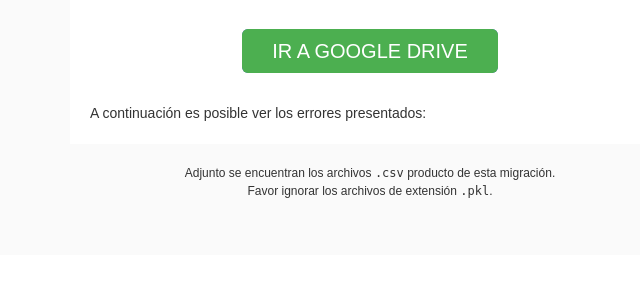
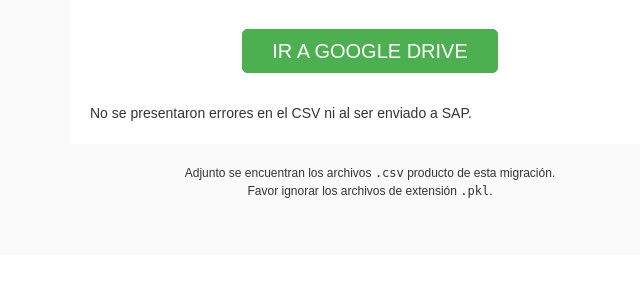
Before and after one commit to Alfareiza/migration-sap-medicar, a Django app: template base/templates/notifiers/index.html in a window 1280 px wide. Shown: the part 277-577 px from the top of the page, without its empty margins (270-910 px from the left). Run offline with Django 4.2, Linux system fonts and the light colour scheme; the template is opened without the code that fills it, so the values that code supplies are empty.

Commit message:
No muestra el mensaje de que hay errores cuando no hay errores

```diff
--- a/base/templates/notifiers/index.html
+++ b/base/templates/notifiers/index.html
@@ -209,8 +209,15 @@ a[x-apple-data-detectors] {
                       <td align="center" style="padding:0;Margin:0;padding-top:10px;padding-bottom:10px"><span class="es-button-border" style="border-style:solid;border-color:#2CB543;background:#5C68E2;border-width:0px;display:inline-block;border-radius:6px;width:auto"><a href="https://drive.google.com/drive/folders/1L_wNSTrh6cebvEQox9zII35z0cCiasyl" class="es-button" target="_blank" style="mso-style-priority:100 !important;text-decoration:none;-webkit-text-size-adjust:none;-ms-text-size-adjust:none;mso-line-height-rule:exactly;color:#FFFFFF;font-size:20px;padding:10px 30px 10px 30px;display:inline-block;background:#4caf50;border-radius:6px;font-family:arial, 'helvetica neue', helvetica, sans-serif;font-weight:normal;font-style:normal;line-height:24px;width:auto;text-align:center;mso-padding-alt:0;mso-border-alt:10px solid #5C68E2;padding-left:30px;padding-right:30px">
                               IR A GOOGLE DRIVE</a></span></td>
                      </tr>
+
                      <tr>
-                      <td align="left" style="padding:0;Margin:0;padding-bottom:10px;padding-top:20px"><p style="Margin:0;-webkit-text-size-adjust:none;-ms-text-size-adjust:none;mso-line-height-rule:exactly;font-family:arial, 'helvetica neue', helvetica, sans-serif;line-height:21px;color:#333333;font-size:14px">A continuación es posible ver los errores presentados:</p></td>
+                      <td align="left" style="padding:0;Margin:0;padding-bottom:10px;padding-top:20px">
+                          {% if data.csv_errs or data.sap_errs %}
+                            <p style="Margin:0;-webkit-text-size-adjust:none;-ms-text-size-adjust:none;mso-line-height-rule:exactly;font-family:arial, 'helvetica neue', helvetica, sans-serif;line-height:21px;color:#333333;font-size:14px">A continuación es posible ver los errores presentados:</p>
+                          {% else %}
+                            <p style="Margin:0;-webkit-text-size-adjust:none;-ms-text-size-adjust:none;mso-line-height-rule:exactly;font-family:arial, 'helvetica neue', helvetica, sans-serif;line-height:21px;color:#333333;font-size:14px">No se presentaron errores en el CSV ni al ser enviado a SAP.</p>
+                          {% endif %}
+                      </td>
                      </tr>
                    </table>
                   </td>
```
